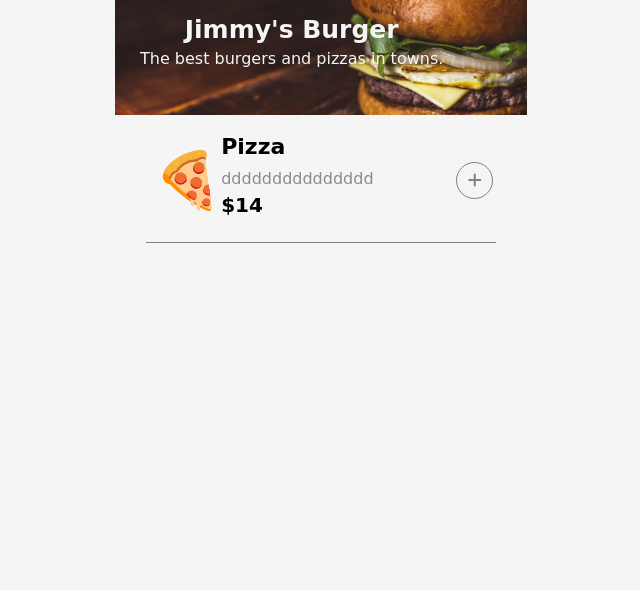
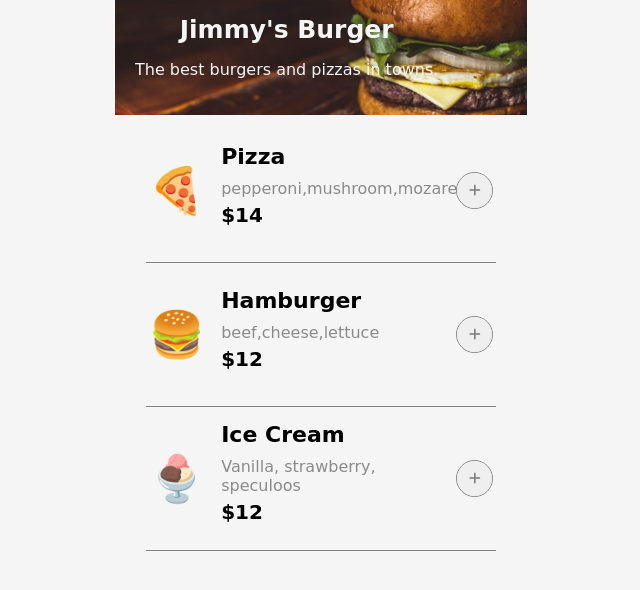
Before and after one commit to SAIDOU11/Ordering-App, a plain HTML site: page index.html in a window 1280 px wide. Shown: the whole page, without its empty margins (319-959 px from the left). Drawn offline with Linux system fonts and the light colour scheme; a web font is replaced by a local one.

Commit message:
page html

```diff
--- a/index.html
+++ b/index.html
@@ -31,21 +31,7 @@
         alt="Fond d'écran de l'application"
       />
     </header>
-    <section id="section">
-      <div class="command">
-        <div id="emoji">
-          <p class="emoji-size">🍕</p>
-        </div>
-        <div id="details">
-          <h3>Pizza</h3>
-          <p class="ingredients">ddddddddddddddd</p>
-          <p class="price">$14</p>
-        </div>
-        <div id="plus-btn">
-          <i class="data-plus height-width fa-solid fa-plus"></i>
-        </div>
-      </div>
-    </section>
+    <section id="section"></section>
     <script type="module" src="data.js"></script>
     <script type="module" src="index.js"></script>
   </body>
--- a/index.js
+++ b/index.js
@@ -1,3 +1,36 @@
 import { menuArray } from "./data.js";
 
 console.log(menuArray);
+
+function getDivHtml() {
+  let commandHtml = "";
+  menuArray.forEach((meal) => {
+    console.log(meal.ingredients);
+    meal.ingredients.forEach((furniture) => {
+      console.log(furniture);
+    });
+    commandHtml += `
+        <div class="command">
+          <div id="emoji">
+            <p class="emoji-size">${meal.emoji}</p>
+          </div>
+          <div id="details">
+            <h3>${meal.name}</h3>
+            <p class="ingredients">${meal.ingredients}</p>
+            <p class="price">$${meal.price}</p>
+          </div>
+          <div id="plus-btn">
+          <button>
+          <i class="data-plus fa-solid fa-plus"></i>
+        </button>
+          </div>
+        </div>
+      `;
+  });
+  return commandHtml;
+}
+
+function render() {
+  document.getElementById("section").innerHTML = getDivHtml();
+}
+render();
--- a/style.css
+++ b/style.css
@@ -8,10 +8,42 @@ body {
   background-color: #f5f5f5;
 }
 
+/* typography */
+
 header {
   padding: 0;
   position: relative;
 }
+
+h1 {
+  font-size: 25px;
+  margin: 15px 0 0 0;
+  padding: 0;
+}
+
+h3 {
+  font-size: 22px;
+  margin-left: 10px;
+  margin: 15px 0 10px 10px;
+}
+
+button {
+  cursor: pointer;
+  border: none;
+  border-radius: 50%;
+  height: 35px;
+  width: 35px;
+  color: gray;
+}
+
+button:hover {
+  color: black;
+}
+
+button:active {
+  color: red;
+}
+
 .name-place {
   padding: 0;
   text-align: center;
@@ -22,16 +54,6 @@ header {
 .background {
   width: 100%;
   background-size: cover;
-}
-
-h1 {
-  font-size: 25px;
-  margin: 15px 0 0 0;
-  padding: 0;
-}
-p {
-  margin: 5px;
-  padding: 0;
 }
 
 .command {
@@ -50,7 +72,7 @@ p {
 }
 
 .emoji-size {
-  font-size: 55px;
+  font-size: 45px;
 }
 
 #details {
@@ -63,20 +85,12 @@ p {
   justify-content: center;
   align-items: center;
   border: 1px solid gray;
+  width: 15%;
   border-radius: 50%;
-  width: 15%;
   height: 35px;
   width: 35px;
 }
 
-.height-width {
-  color: gray;
-}
-h3 {
-  font-size: 22px;
-  margin-left: 10px;
-  margin: 15px 0 10px 10px;
-}
 .ingredients {
   color: #8b8b8b;
   margin: 0 0 0 10px;
```
